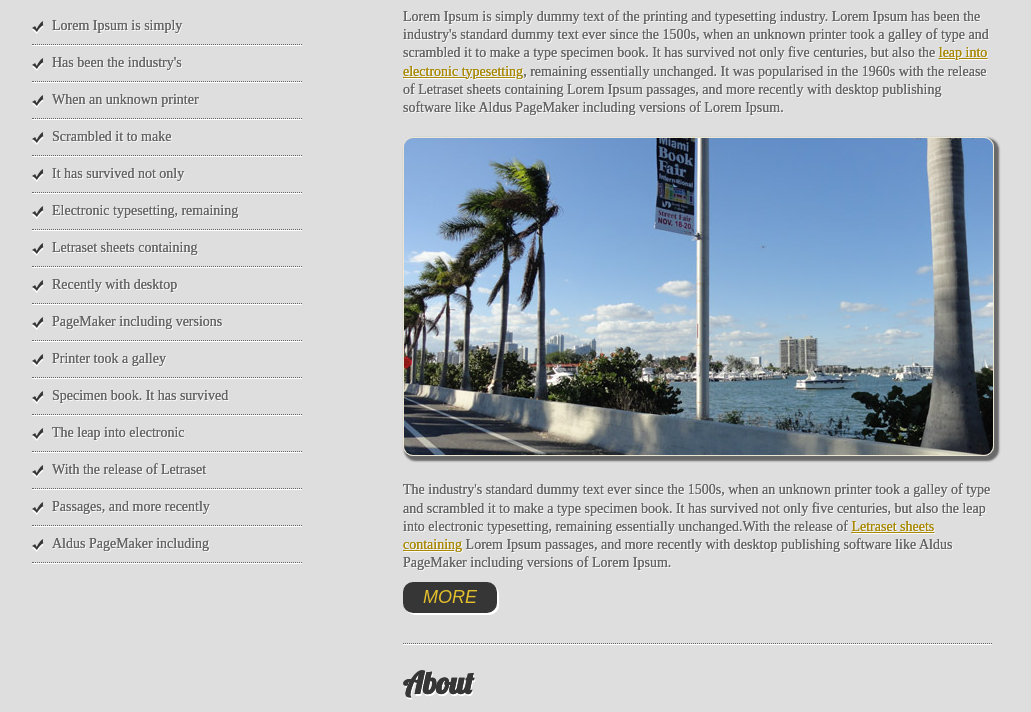
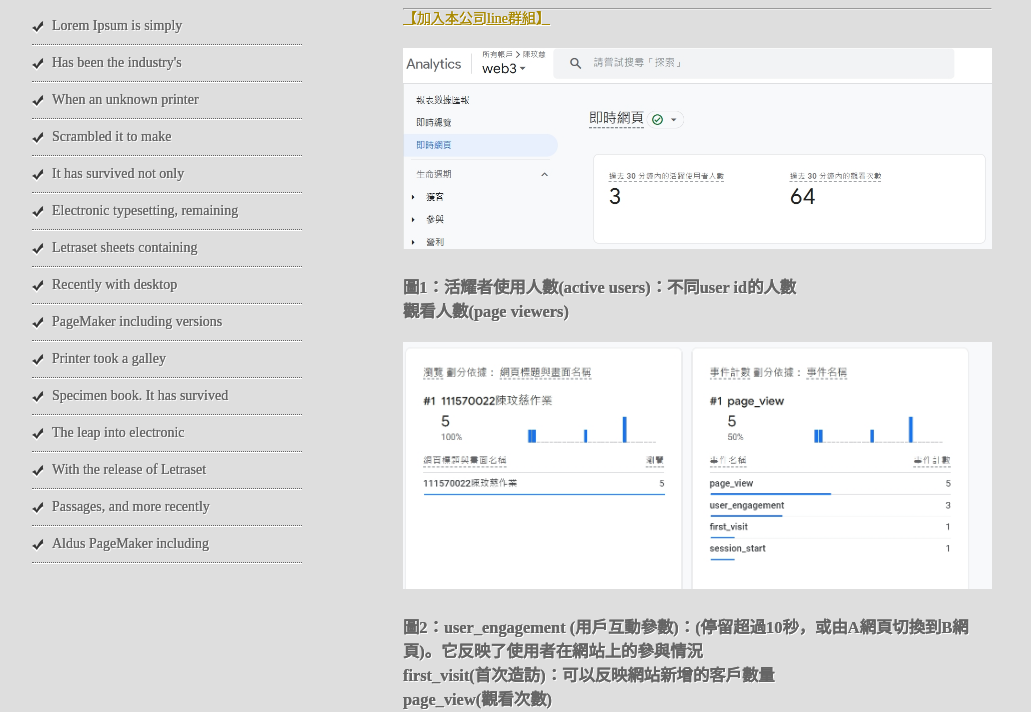
Before and after one commit to wencii/hw3, a plain HTML site: page a6.html in a window 1280 px wide. Shown: the part 525-1237 px from the top of the page, without its empty margins (128-1159 px from the left). Drawn offline with Linux system fonts and the light colour scheme; a web font is replaced by a local one.

Commit message:
Add files via upload

```diff
--- a/a6.html
+++ b/a6.html
@@ -53,6 +53,22 @@ Released: 4.3.13
     </nav>
     <div class="mainContent">
     	<h1>Welcome</h1>
+        <hr>
+        <p>
+            <a href="https://line.me/R/ti/g/pK9Mt4GSTo" target="_blank">【加入本公司line群組】</a>
+        </p>
+        <p>
+            <img src="images/GA1.jpg" width="80%">
+            <h3>圖1：活耀者使用人數(active users)：不同user id的人數</h3>
+            <h3>觀看人數(page viewers)</h3>
+        </p>
+        <p>
+            <img src="images/GSC1.jpg" width="80%">
+            <h3>圖2：user_engagement (用戶互動參數)：(停留超過10秒，或由A網頁切換到B網頁)。它反映了使用者在網站上的參與情況</h3>
+            <h3>first_visit(首次造訪)：可以反映網站新增的客戶數量</h3>
+            <h3>page_view(觀看次數)</h3>
+            <h3>session_start(拜訪開始)：每次使用者訪問網站時自動觸發這個事件，標誌著一次新的訪問開始。如果使用者在30分鐘內沒進行操作GA會自動認為這次會話結束。可用來追蹤總訪問量</h3>
+        </p>
         <p>
         	Lorem Ipsum is simply dummy text of the printing and typesetting industry. Lorem Ipsum has been the industry's standard dummy text ever since the 1500s, when an unknown printer took a galley of type and scrambled it to make a type specimen book. It has survived not only five centuries, but also the <a href="#">leap into electronic typesetting</a>, remaining essentially unchanged. It was popularised in the 1960s with the release of Letraset sheets containing Lorem Ipsum passages, and more recently with desktop publishing software like Aldus PageMaker including versions of Lorem Ipsum.
         </p>
```
Also changed, not shown: images/GA1.jpg (added), images/GSC1.jpg (added).
